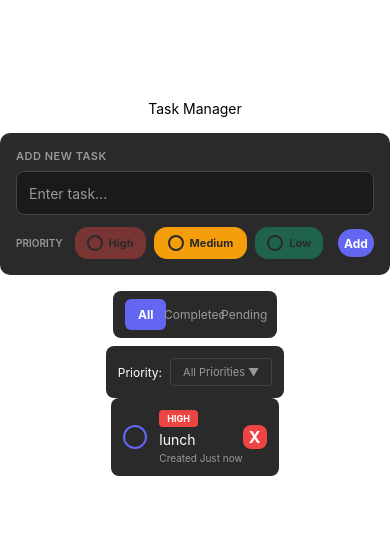
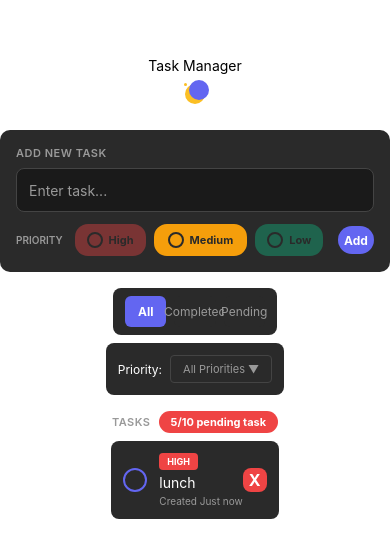
Before and after one commit to eulier1/task-manager-expogo, a React Native app: screen / in a window 390 px wide. Shown: the part 134-692 px from the top of the page. Built offline with nearby package versions, Linux system fonts and the light colour scheme.

Commit message:
add taskCounter and themeToggle

```diff
--- a/App.tsx
+++ b/App.tsx
@@ -5,12 +5,15 @@ import { TaskInput } from "./src/components/taskInput";
 import { TaskItem } from "./src/components/taskItem";
 import { FilterTabs } from "./src/components/filterTabs";
 import { PriorityFilter } from "./src/components/priorityFilter";
+import { TaskCounter } from "./src/components/taskCounter";
+import { ThemeToggle } from "./src/components/themeToggel";
 
 export default function App() {
   return (
     <ThemeProvider>
       <View style={styles.container}>
         <Text> Task Manager </Text>
+        <ThemeToggle></ThemeToggle>
         <StatusBar style="auto" />
         <TaskInput onAddTask={() => {}} />
         <FilterTabs activeFilter="all" onFilterChange={() => {}}></FilterTabs>
@@ -18,6 +21,7 @@ export default function App() {
           activePriority="all"
           onPriorityChange={() => {}}
         ></PriorityFilter>
+        <TaskCounter pendingCount={5} totalCount={10}></TaskCounter>
         <TaskItem
           task={{
             id: "1",
--- /dev/null
+++ b/src/components/taskCounter.tsx
@@ -0,0 +1,54 @@
+import React from "react";
+import { View, Text, StyleSheet } from "react-native";
+import { useTheme } from "@/src/contexts/themeContext";
+
+interface TaskCounterProps {
+  pendingCount: number;
+  totalCount: number;
+}
+
+export const TaskCounter: React.FC<TaskCounterProps> = ({
+  pendingCount,
+  totalCount,
+}) => {
+  const { theme } = useTheme();
+
+  return (
+    <View style={styles.container}>
+      <Text style={[styles.label, { color: theme.colors.textSecondary }]}>
+        TASKS
+      </Text>
+      <View style={[styles.badge, { backgroundColor: theme.colors.error }]}>
+        <Text style={styles.badgeText}>
+          {pendingCount}/{totalCount} pending task
+        </Text>
+      </View>
+    </View>
+  );
+};
+
+const styles = StyleSheet.create({
+  container: {
+    flexDirection: "row",
+    alignItems: "center",
+    paddingHorizontal: 16,
+    paddingTop: 16,
+    paddingBottom: 8,
+  },
+  label: {
+    fontSize: 11,
+    fontWeight: "600",
+    letterSpacing: 0.5,
+  },
+  badge: {
+    paddingHorizontal: 12,
+    paddingVertical: 4,
+    borderRadius: 11,
+    marginLeft: 8,
+  },
+  badgeText: {
+    color: "#FFFFFF",
+    fontSize: 11,
+    fontWeight: "bold",
+  },
+});
--- /dev/null
+++ b/src/components/themeToggel.tsx
@@ -0,0 +1,139 @@
+import React from "react";
+import { TouchableOpacity, StyleSheet, View } from "react-native";
+import { useTheme } from "@/src/contexts/themeContext";
+
+export const ThemeToggle: React.FC = () => {
+  const { theme, toggleTheme } = useTheme();
+  const isDark = theme.themeMode === "dark";
+
+  return (
+    <TouchableOpacity
+      style={styles.container}
+      onPress={toggleTheme}
+      activeOpacity={0.7}
+    >
+      {isDark ? (
+        // Moon Icon (Dark Mode)
+        <View style={styles.iconContainer}>
+          <View style={[styles.moon, { backgroundColor: "#FBBF24" }]} />
+          <View
+            style={[
+              styles.moonCover,
+              { backgroundColor: theme.colors.primary },
+            ]}
+          />
+          {/* Stars */}
+          <View
+            style={[styles.star, styles.star1, { backgroundColor: "#FBBF24" }]}
+          />
+          <View
+            style={[styles.star, styles.star2, { backgroundColor: "#FBBF24" }]}
+          />
+        </View>
+      ) : (
+        // Sun Icon (Light Mode)
+        <View style={styles.iconContainer}>
+          <View style={[styles.sun, { backgroundColor: "#FBBF24" }]} />
+          <View
+            style={[styles.ray, styles.rayTop, { backgroundColor: "#FBBF24" }]}
+          />
+          <View
+            style={[
+              styles.ray,
+              styles.rayRight,
+              { backgroundColor: "#FBBF24" },
+            ]}
+          />
+          <View
+            style={[
+              styles.ray,
+              styles.rayBottom,
+              { backgroundColor: "#FBBF24" },
+            ]}
+          />
+          <View
+            style={[styles.ray, styles.rayLeft, { backgroundColor: "#FBBF24" }]}
+          />
+        </View>
+      )}
+    </TouchableOpacity>
+  );
+};
+
+const styles = StyleSheet.create({
+  container: {
+    width: 40,
+    height: 40,
+    justifyContent: "center",
+    alignItems: "center",
+  },
+  iconContainer: {
+    width: 24,
+    height: 24,
+    position: "relative",
+  },
+  // Moon styles
+  moon: {
+    width: 20,
+    height: 20,
+    borderRadius: 10,
+    position: "absolute",
+    top: 2,
+    left: 2,
+  },
+  moonCover: {
+    width: 20,
+    height: 20,
+    borderRadius: 10,
+    position: "absolute",
+    top: -2,
+    left: 6,
+  },
+  star: {
+    width: 3,
+    height: 3,
+    borderRadius: 1.5,
+    position: "absolute",
+  },
+  star1: {
+    top: 1,
+    left: 1,
+  },
+  star2: {
+    bottom: 3,
+    left: 8,
+  },
+  // Sun styles
+  sun: {
+    width: 14,
+    height: 14,
+    borderRadius: 7,
+    position: "absolute",
+    top: 5,
+    left: 5,
+  },
+  ray: {
+    width: 2,
+    height: 6,
+    borderRadius: 1,
+    position: "absolute",
+  },
+  rayTop: {
+    top: -2,
+    left: 11,
+  },
+  rayRight: {
+    right: -2,
+    top: 9,
+    transform: [{ rotate: "90deg" }],
+  },
+  rayBottom: {
+    bottom: -2,
+    left: 11,
+  },
+  rayLeft: {
+    left: -2,
+    top: 9,
+    transform: [{ rotate: "90deg" }],
+  },
+});
```
